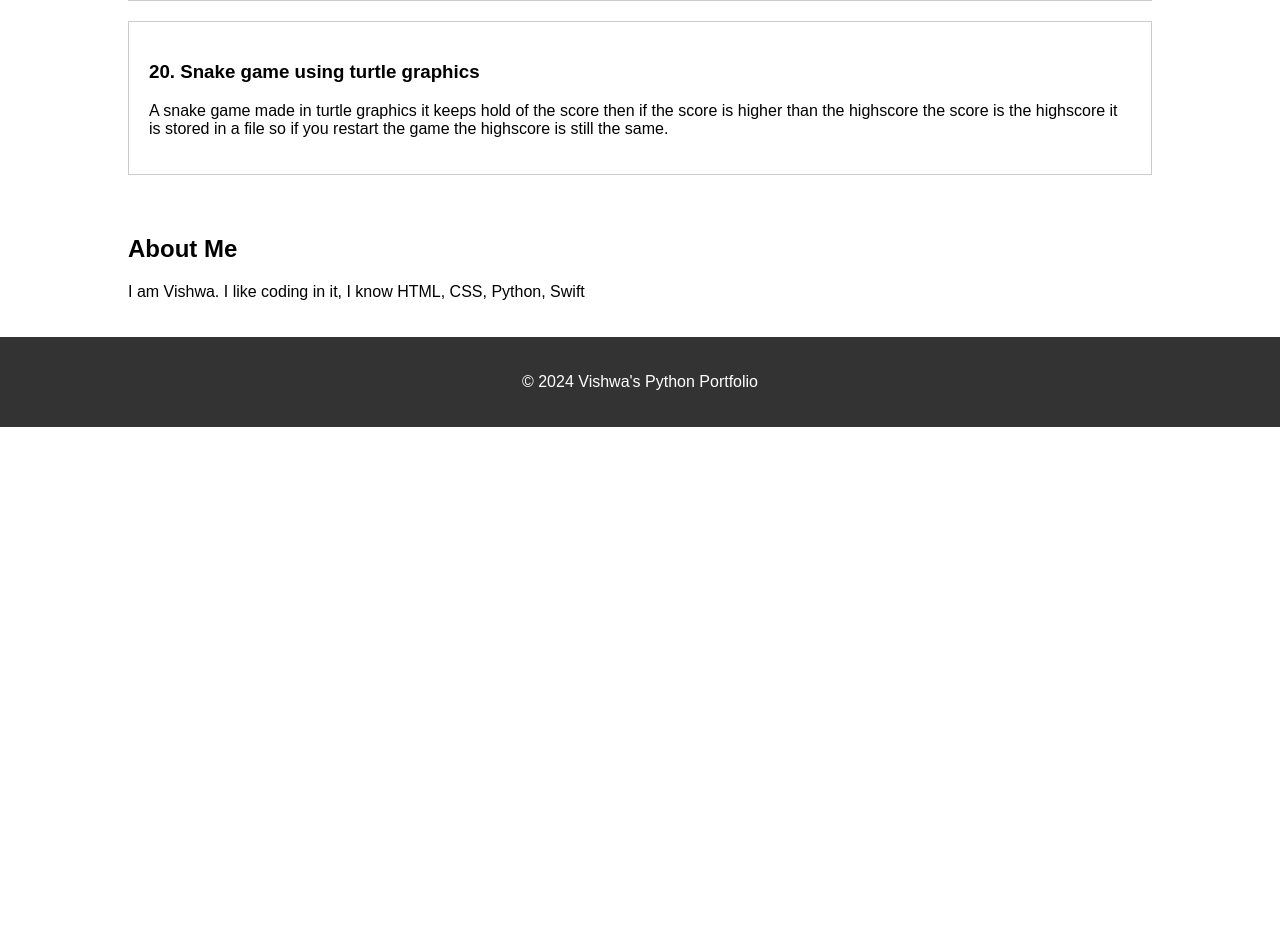
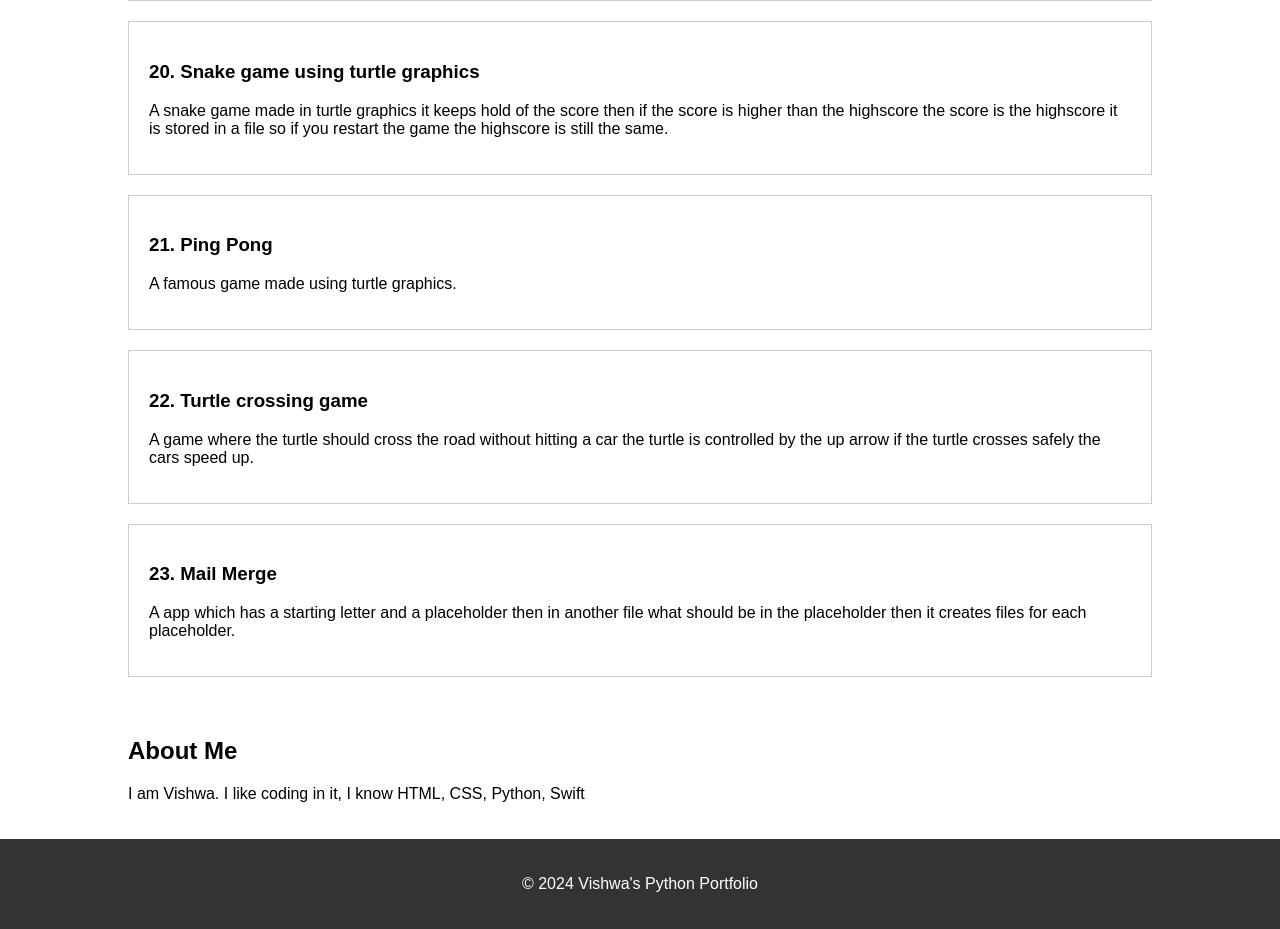
Before and after one commit to Vishwa170314/portfolio, a Flask app: template templates/python.html in a window 1280 px wide. Shown: the part 3306-4235 px from the top of the page. Before the commit the page ends 3733 px from the top, so only its background shows below. Run offline with Flask 3, Linux system fonts and the light colour scheme; the template is opened without the code that fills it, so the values that code supplies are empty.

Commit message:
Complete project 21, 22 & 23

```diff
--- a/templates/python.html
+++ b/templates/python.html
@@ -116,6 +116,21 @@
             <h3>20. Snake game using turtle graphics</h3>
             <p>A snake game made in turtle graphics it keeps hold of the score then if the score is higher than the highscore the score is the highscore it is stored in a file so if you restart the game the highscore is still the same.</p>
         </div>
+
+        <div class="project">
+            <h3>21. Ping Pong</h3>
+            <p>A famous game made using turtle graphics.</p>
+        </div>
+
+        <div class="project">
+            <h3>22. Turtle crossing game</h3>
+            <p>A game where the turtle should cross the road without hitting a car the turtle is controlled by the up arrow if the turtle crosses safely the cars speed up.</p>
+        </div>
+
+        <div class="project">
+            <h3>23. Mail Merge</h3>
+            <p>A app which has a starting letter and a placeholder then in another file what should be in the placeholder then it creates files for each placeholder.</p>
+        </div>
     </div>
 </section>
 
```
